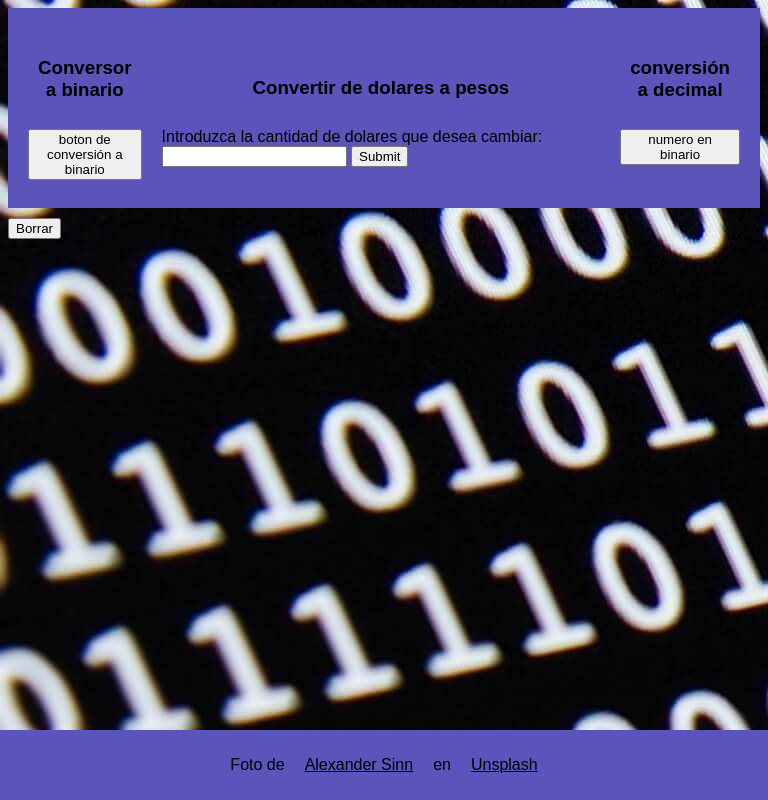
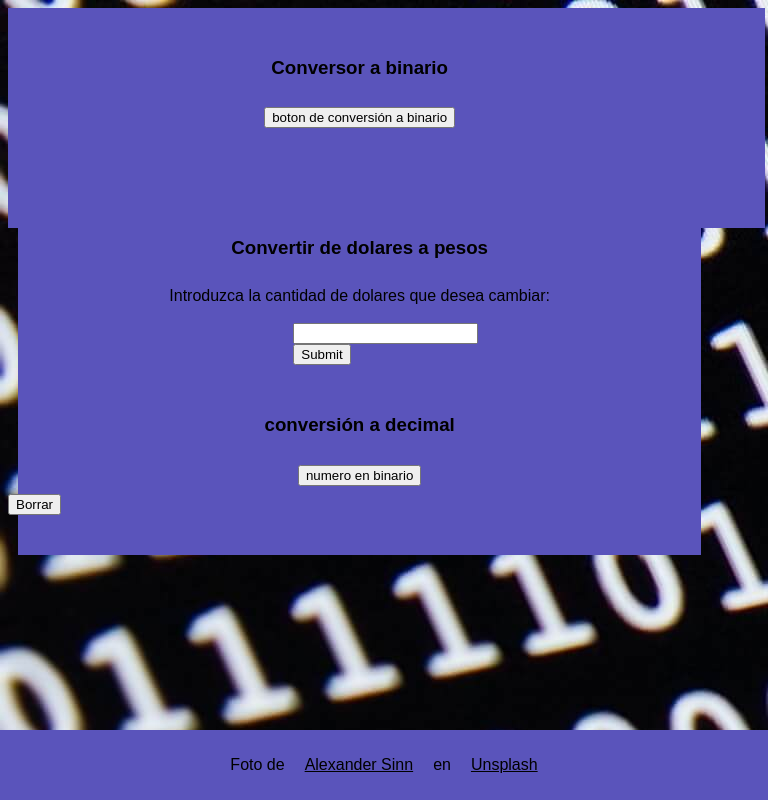
Before and after one commit to DIEGOGARCIA601050/conversor.github.io, a plain HTML site: page index.html in a window 768 px wide. Drawn offline with Linux system fonts and the light colour scheme.

Commit message:
resposive actualization: .binario, .divisa, inputs y label

```diff
--- a/Styles.css
+++ b/Styles.css
@@ -134,23 +134,43 @@ a {
     display: block;
   }
 
+  form {
+    margin: 0 auto;
+  }
+
+  input {
+    position: relative;
+    left: 43%;
+  }
+
 }
 
 /* Estilos para tablets */
 @media (min-width: 768px) and (max-width: 1023px) {
   .responsive {
-  display: flex;
-  flex-wrap: wrap;
-  align-items: center;
-  align-content: flex-start;
-  justify-content: center;
+  width: 98%;
+  height: 25vh;
 }
+
   .binario {
-    display: block;
+    width: 90%;
   }
 
   .divisa {
     display: block;
+    width: 90%;
+  }
+
+  label {
+    display: flex;
+    align-items: center;
+    justify-content: center;
+  }
+
+  input {
+    display: flex;
+    position: relative;
+    left: 40%;
   }
 
 }
```
Also changed, not shown: index.html (line endings or trailing spaces).
